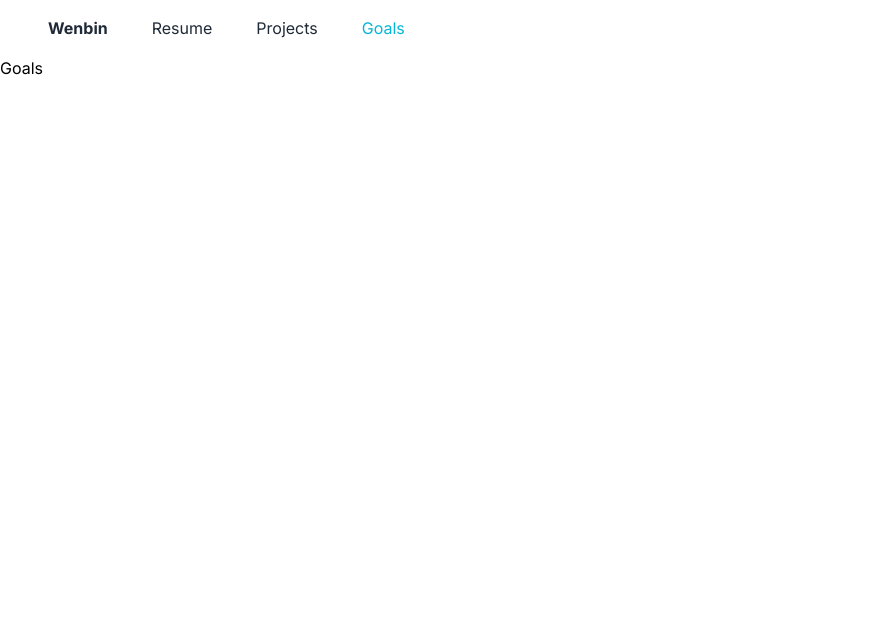
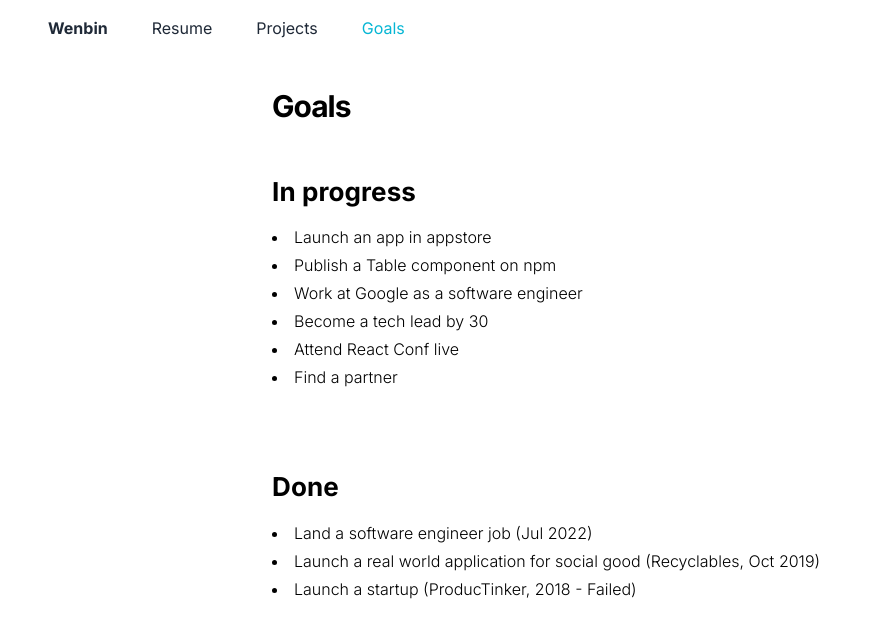
Before and after one commit to ngwenbin/portfoliov2, a Next.js app: page /goals in a window 1280 px wide. Shown: the top 638 px of the page, without its empty margins (0-881 px from the left). Built offline with nearby package versions, Linux system fonts and the light colour scheme.

Commit message:
feat: added goals page

```diff
--- a/pages/goals.tsx
+++ b/pages/goals.tsx
@@ -1,7 +1,49 @@
 import React from "react";
 
+interface GoalItem {
+  description: string;
+}
+
+const inProgressGoals: Array<string> = [
+  "Launch an app in appstore",
+  "Publish a Table component on npm",
+  "Work at Google as a software engineer",
+  "Become a tech lead by 30",
+  "Attend React Conf live",
+  "Find a partner",
+];
+
+const doneGoals: Array<string> = [
+  "Land a software engineer job (Jul 2022)",
+  "Launch a real world application for social good (Recyclables, Oct 2019)",
+  "Launch a startup (ProducTinker, 2018 - Failed)",
+];
+
 const Goals = () => {
-  return <div>Goals</div>;
+  return (
+    <div className="max-w-3xl mx-auto pt-8 px-4">
+      <h1>Goals</h1>
+      <div className="flex flex-col space-y-8">
+        <div className="my-12">
+          <h2 className="mb-4">In progress</h2>
+          <ol className="list-disc list-inside font-light space-y-1">
+            {inProgressGoals.map((item, key) => {
+              return <li key={key}>{item}</li>;
+            })}
+          </ol>
+        </div>
+
+        <div className="my-12">
+          <h2 className="mb-4">Done</h2>
+          <ol className="list-disc list-inside font-light space-y-1">
+            {doneGoals.map((item, key) => {
+              return <li key={key}>{item}</li>;
+            })}
+          </ol>
+        </div>
+      </div>
+    </div>
+  );
 };
 
 export default Goals;
--- a/pages/projects.tsx
+++ b/pages/projects.tsx
@@ -1,7 +1,11 @@
 import React from "react";
 
 const Projects = () => {
-  return <div>Projects</div>;
+  return (
+    <div className="max-w-3xl mx-auto pt-8 px-4">
+      <h1>Projects</h1>
+    </div>
+  );
 };
 
 export default Projects;
```
